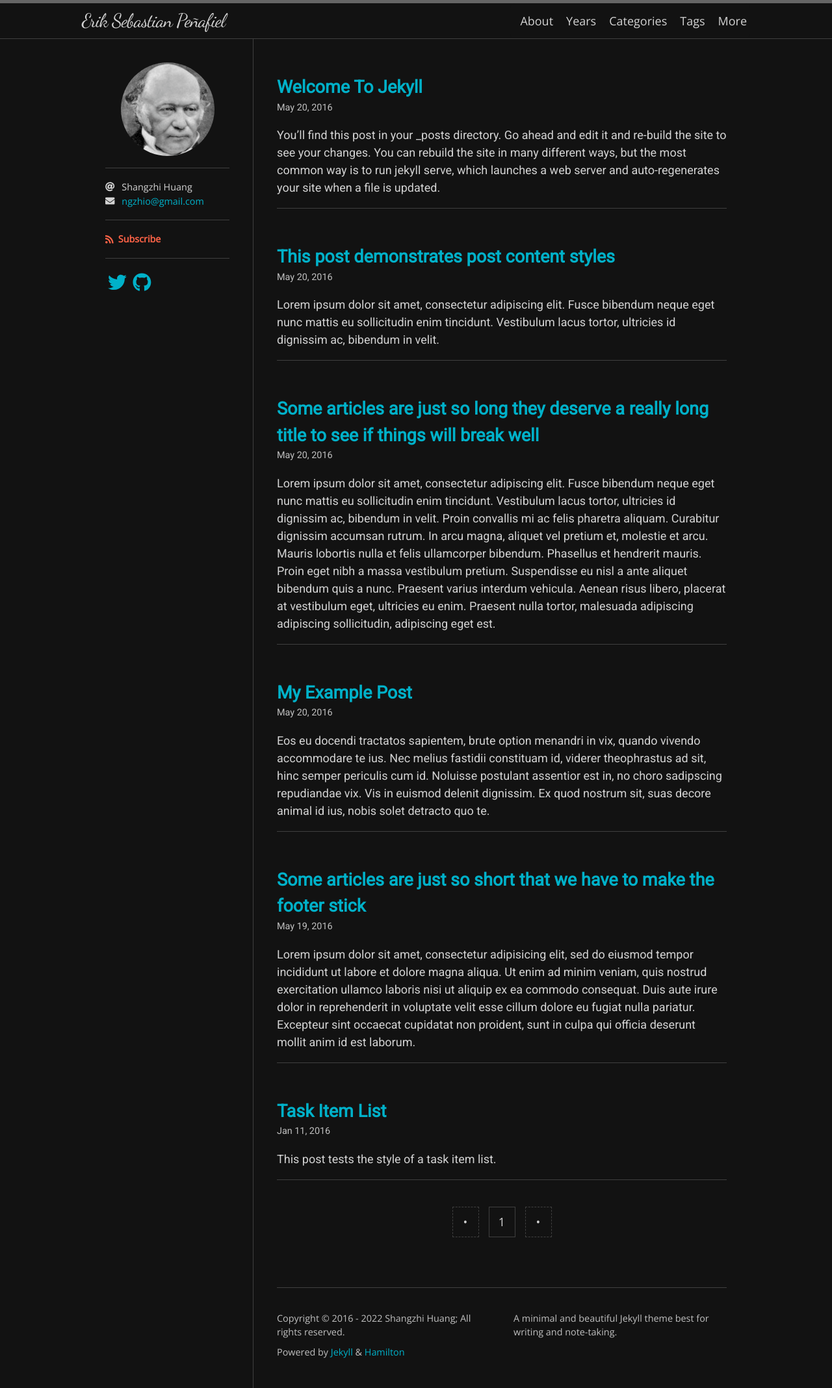
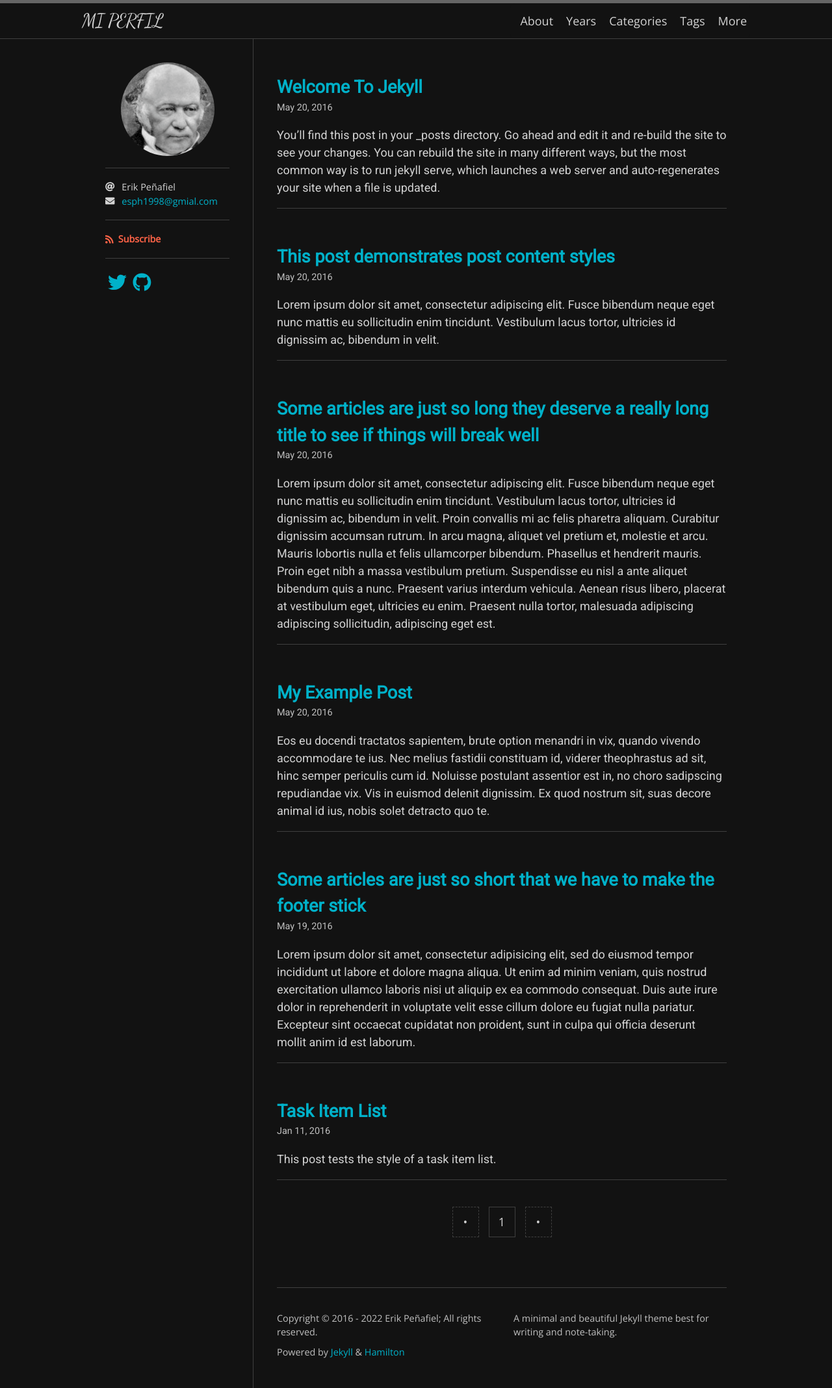
Before and after one commit to Eriksph/Eriksph, a Jekyll site: the page built from index.html, in a window 1280 px wide. Shown: the whole page at 65% size. Built offline with Jekyll 4.4.1, drawn with Linux system fonts in a browser that asks for light colours; nearby versions of some CDN libraries; some web fonts are replaced; the list of posts is cut into pages by our own code.

Commit message:
Update _config.yml

```diff
--- a/_config.yml
+++ b/_config.yml
@@ -1,8 +1,8 @@
-title: Erik Sebastian Peñafiel
+title: MI PERFIL
 description: A minimal and beautiful Jekyll theme best for writing and note-taking.
-author: Shangzhi Huang
+author: Erik Peñafiel
 avatar: /logo.png
-email: ngzhio@gmail.com
+email: esph1998@gmial.com
 
 plugins:
   - jekyll-seo-tag
```
